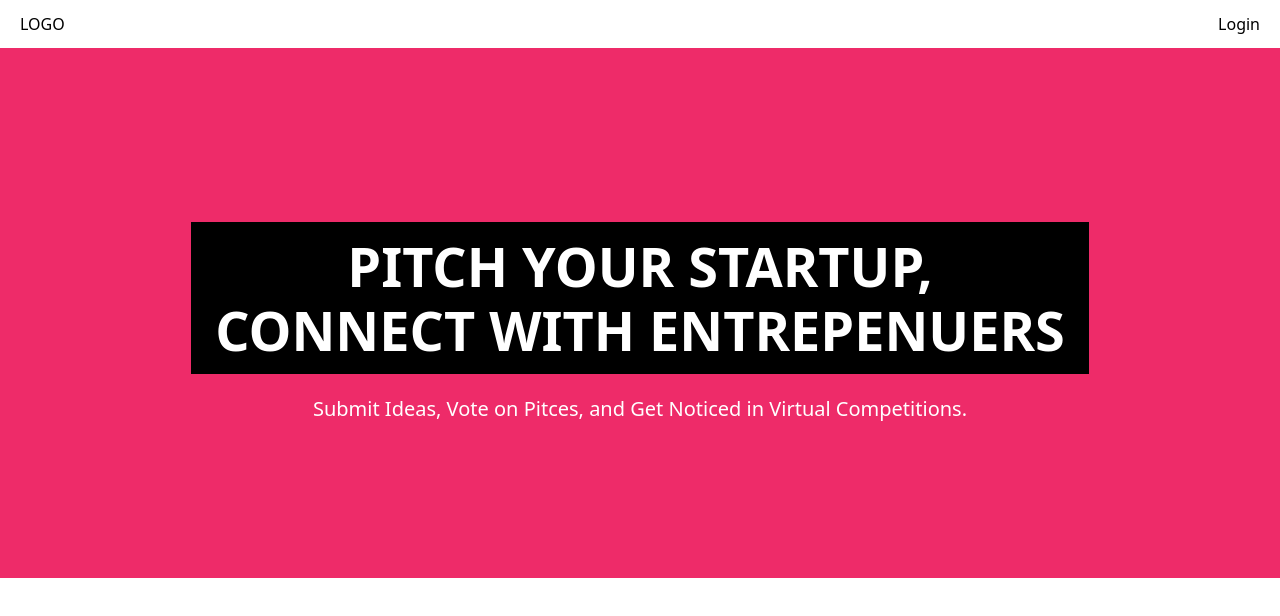
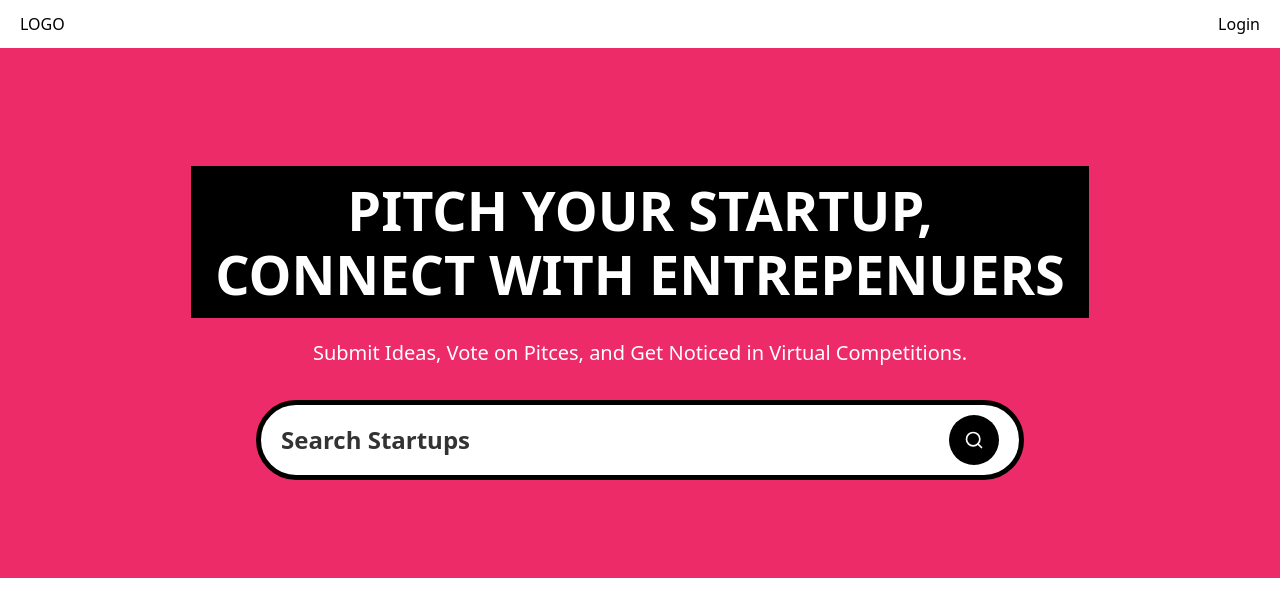
Before and after one commit to Ayush8085/yc-dir-next, a Next.js app: page / in a window 1280 px wide. Shown: the top 616 px of the page. Built offline with nearby package versions, Linux system fonts and the light colour scheme; no server answers.

Commit message:
search form done

```diff
--- a/app/(root)/layout.tsx
+++ b/app/(root)/layout.tsx
@@ -1,4 +1,4 @@
-import Navbar from "../components/Navbar";
+import Navbar from "../../components/Navbar";
 
 export default function Layout({ children }: Readonly<{ children: React.ReactNode }>) {
     return (
--- a/app/(root)/page.tsx
+++ b/app/(root)/page.tsx
@@ -1,5 +1,11 @@
+import SearchForm from "@/components/SearchForm";
 
-export default function Home() {
+export default async function Home({ searchParams }: {
+  searchParams: Promise<{ query?: string }>
+}) {
+
+  const query = (await searchParams).query;
+
   return (
     <>
       <section className="pink_container">
@@ -8,6 +14,8 @@ export default function Home() {
         <p className="sub-heading !max-w-3xl">
           Submit Ideas, Vote on Pitces, and Get Noticed in Virtual Competitions.
         </p>
+
+        <SearchForm query={query} />
       </section>
     </>
   );
--- /dev/null
+++ b/components/SearchForm.tsx
@@ -0,0 +1,29 @@
+import Form from "next/form";
+import SearchFormReset from "./SearchFormReset";
+import { Search } from "lucide-react";
+
+const SearchForm = ({ query }: {
+    query?: string,
+}) => {
+
+    return (
+        <Form action="/" scroll={false} className="search-form">
+            <input
+                name="query"
+                defaultValue={query}
+                className="search-input"
+                placeholder="Search Startups"
+            />
+
+            <div className="flex gap-2">
+                {query && <SearchFormReset />}
+
+                <button type="submit" className="search-btn text-white">
+                    <Search className="size-5"/>
+                </button>
+            </div>
+        </Form>
+    )
+}
+
+export default SearchForm
--- /dev/null
+++ b/components/SearchFormReset.tsx
@@ -0,0 +1,23 @@
+"use client";
+
+import { X } from "lucide-react";
+import Link from "next/link";
+
+const SearchFormReset = () => {
+
+    const reset = () => {
+        const form = document.querySelector(".search-form") as HTMLFormElement;
+
+        if (form) form.reset();
+    }
+
+    return (
+        <button type="reset" onClick={reset}>
+            <Link href="/" className="search-btn text-white">
+                <X className="size-5"/>
+            </Link>
+        </button>
+    )
+}
+
+export default SearchFormReset
--- /dev/null
+++ b/components/ui/button.tsx
@@ -0,0 +1,57 @@
+import * as React from "react"
+import { Slot } from "@radix-ui/react-slot"
+import { cva, type VariantProps } from "class-variance-authority"
+
+import { cn } from "@/lib/utils"
+
+const buttonVariants = cva(
+  "inline-flex items-center justify-center gap-2 whitespace-nowrap rounded-md text-sm font-medium transition-colors focus-visible:outline-none focus-visible:ring-1 focus-visible:ring-ring disabled:pointer-events-none disabled:opacity-50 [&_svg]:pointer-events-none [&_svg]:size-4 [&_svg]:shrink-0",
+  {
+    variants: {
+      variant: {
+        default:
+          "bg-primary text-primary-foreground shadow hover:bg-primary/90",
+        destructive:
+          "bg-destructive text-destructive-foreground shadow-sm hover:bg-destructive/90",
+        outline:
+          "border border-input bg-background shadow-sm hover:bg-accent hover:text-accent-foreground",
+        secondary:
+          "bg-secondary text-secondary-foreground shadow-sm hover:bg-secondary/80",
+        ghost: "hover:bg-accent hover:text-accent-foreground",
+        link: "text-primary underline-offset-4 hover:underline",
+      },
+      size: {
+        default: "h-9 px-4 py-2",
+        sm: "h-8 rounded-md px-3 text-xs",
+        lg: "h-10 rounded-md px-8",
+        icon: "h-9 w-9",
+      },
+    },
+    defaultVariants: {
+      variant: "default",
+      size: "default",
+    },
+  }
+)
+
+export interface ButtonProps
+  extends React.ButtonHTMLAttributes<HTMLButtonElement>,
+    VariantProps<typeof buttonVariants> {
+  asChild?: boolean
+}
+
+const Button = React.forwardRef<HTMLButtonElement, ButtonProps>(
+  ({ className, variant, size, asChild = false, ...props }, ref) => {
+    const Comp = asChild ? Slot : "button"
+    return (
+      <Comp
+        className={cn(buttonVariants({ variant, size, className }))}
+        ref={ref}
+        {...props}
+      />
+    )
+  }
+)
+Button.displayName = "Button"
+
+export { Button, buttonVariants }
--- a/package.json
+++ b/package.json
@@ -14,6 +14,7 @@
     "react-dom": "$react-dom"
   },
   "dependencies": {
+    "@radix-ui/react-slot": "^1.1.1",
     "@tailwindcss/typography": "^0.5.15",
     "class-variance-authority": "^0.7.1",
     "clsx": "^2.1.1",
```
Also changed, not shown: components/Navbar.tsx (renamed from app/components/Navbar.tsx), 1 other file (tests, documents, lock files or other folders).
